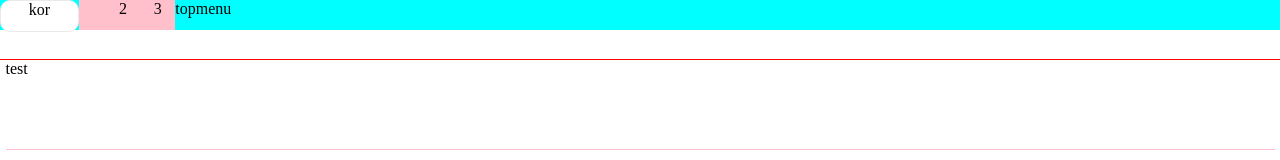
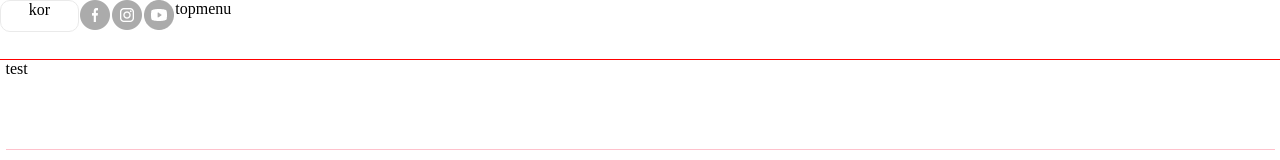
Before and after one commit to janjan1234-boop/janjan_study, a plain HTML site: page 모나미구현연습/index.html in a window 1280 px wide. Drawn offline with Linux system fonts and the light colour scheme.

Commit message:
20261122_start

```diff
--- a/모나미구현연습/index.html
+++ b/모나미구현연습/index.html
@@ -13,9 +13,9 @@
             <div class="conwrap">
                 <div class="lang">kor</div>
                 <div class="sns">
-                    <div class="snsbtn"><img src="./image/sns/" alt=""></div>
-                    <div class="snsbtn">2</div>
-                    <div class="snsbtn">3</div>
+                    <div class="snsbtn"><img src="./image/sns/sns_facebook.gif" alt="v페이스"></div>
+                    <div class="snsbtn"><img src="./image/sns/sns_insta.gif" alt="v페이스"></div>
+                    <div class="snsbtn"><img src="./image/sns/sns_youtube.png" alt="v페이스"></div>
                 </div>
                 <div class="topmenu">topmenu</div>
             </div>
--- a/모나미구현연습/style.css
+++ b/모나미구현연습/style.css
@@ -10,7 +10,6 @@
 .conwrap{
     display: flex;
     height: 30px;
-    background-color: aqua;
 }
 .lang{
     text-align: center;
@@ -23,7 +22,6 @@
 .sns{
     width: 111px;
     height: 30px;
-    background-color: pink;
     display: flex;
 }
 .topmenu{
```
Also changed, not shown: 3 other files.
